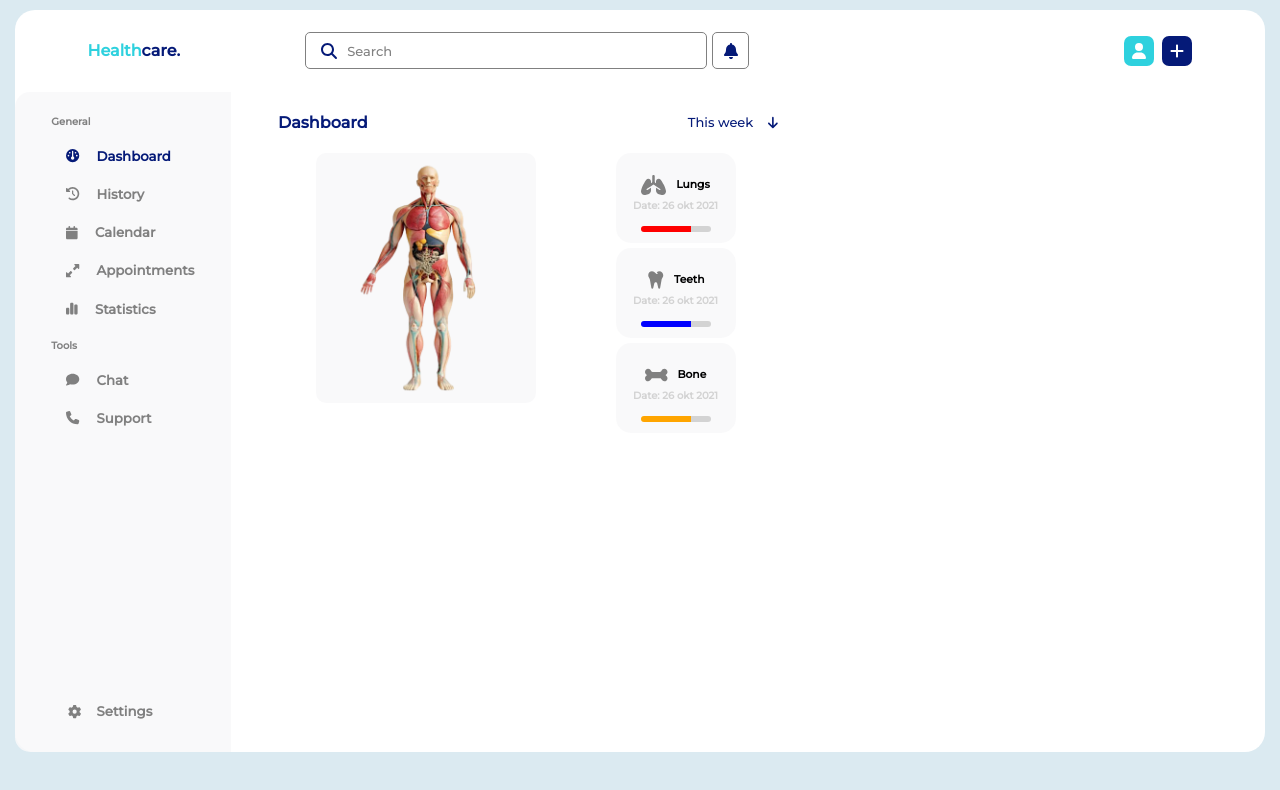
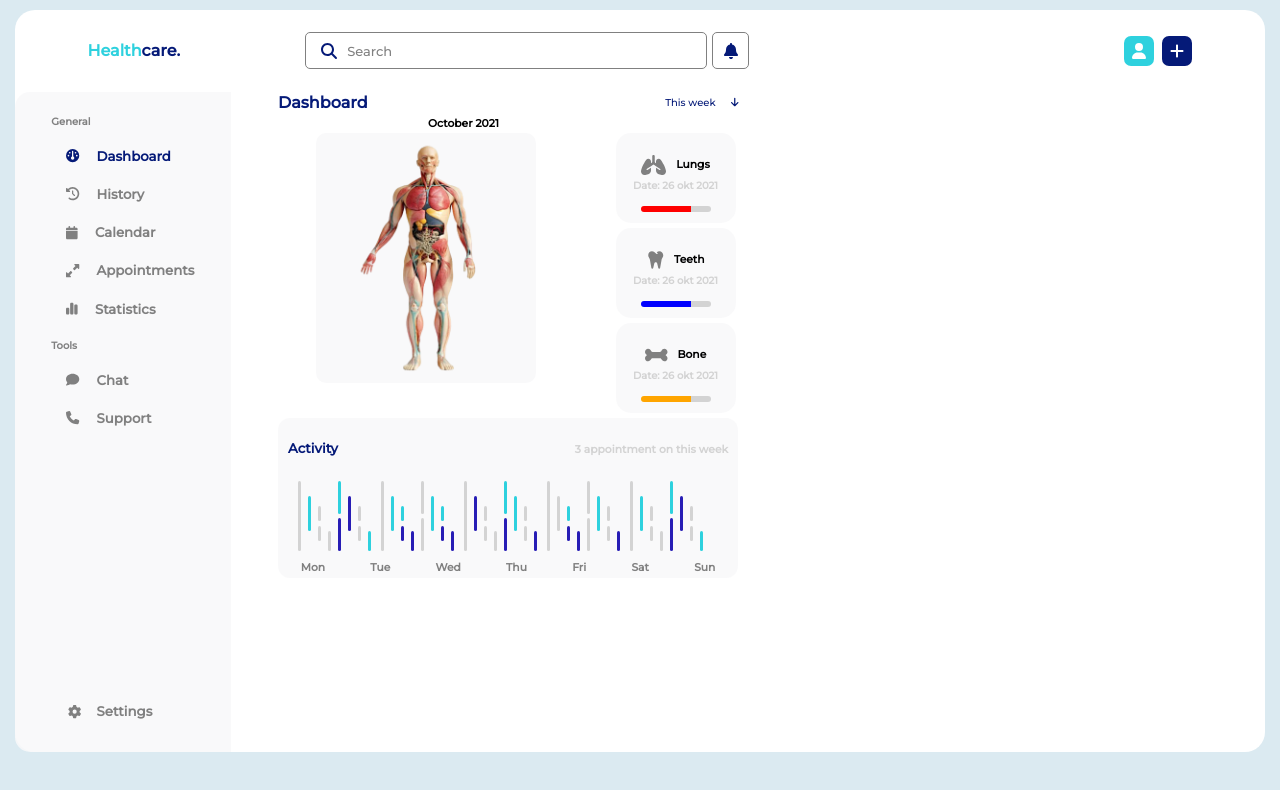
Before and after one commit to SAjay02/healthcare_dashboard, a React (Create React App) app: page / in a window 1280 px wide. Shown: the top 790 px of the page. Built offline with nearby package versions, Linux system fonts and the light colour scheme.

Commit message:
fix: activity

```diff
--- a/src/App.css
+++ b/src/App.css
@@ -22,6 +22,11 @@
 
 .dashboard_col
 {
-    width: 250px;
-    min-width: 250px;
+  width: 250px;
+  min-width: 250px;
 }
+
+.calendar_col
+{
+  min-width: 250px;
+}
--- a/src/App.js
+++ b/src/App.js
@@ -2,6 +2,7 @@ import Header from './components/Header/Header';
 import Sidebar from './components/Sidebar/Sidebar';
 import './App.css';
 import Dashboard from './components/DashboardMainContent/DashboardOverview/Dashboard';
+import Calendar from './components/DashboardMainContent/CalendarView/Calendar';
 function App() {
   return (
     <div className='app_container'>
@@ -10,6 +11,7 @@ function App() {
       <div className='row'>
           <div className='sidebar_col'><Sidebar/></div>
           <div className='dashboard_col'><Dashboard/></div>
+          <div className='calendar_col'><Calendar/></div>
       </div>
       {/* </div> */}
     </div>
--- a/src/components/DashboardMainContent/ActivityFeed/Activity.jsx
+++ b/src/components/DashboardMainContent/ActivityFeed/Activity.jsx
@@ -1,9 +1,50 @@
 import React from 'react'
-
+import "../../../styles/Activity/Activity.css"
+import {activityData} from "../../../data/ActivityData"
 export const Activity = () => {
   return (
     <div className="activity_container">
-
+       <div className='activity_top_contianer'>
+          <h5 style={{color:"#051a78"}}>Activity</h5>
+          <h6>3 appointment on this week</h6>
+       </div>
+       <div className='activity_middle_contianer'>
+        {
+          activityData.map((item)=>
+          {
+            return(
+              <div className='activity_middle_contianer'>
+               <div style={{backgroundColor:item.firstBar}} className='first_bar'></div>
+                <div style={{backgroundColor:item.secondBar}} className='second_bar'></div>
+                <div className='third_bar'>
+                  <div style={{backgroundColor:item.thirdFirstBar}}className='third_bar_first'></div>
+                  <div style={{backgroundColor:item.thirdSecondBar}} className='third_bar_second'></div>
+                </div>
+                <div style={{backgroundColor:item.fourthBar}} className='fourth_bar'></div>
+                <div className='fifth_bar'>
+                  <div style={{backgroundColor:item.fifthBarFirst}}className='fifth_bar_first'></div>
+                  <div style={{backgroundColor:item.fifthBarSecond}} className='fifth_bar_second'></div>
+                </div>
+                <div style={{backgroundColor:item.sixthBar}} className='sixth_bar'></div>
+                <div className='seventh_bar'>
+                  <div style={{backgroundColor:item.seventhBarFirst}}className='seventh_bar_first'></div>
+                  <div style={{backgroundColor:item.seventhBarSecond}} className='seventh_bar_second'></div>
+                </div>
+                <div style={{backgroundColor:item.eightBar}} className='eight_bar'></div>
+              </div>
+            )
+          })
+        }
+       </div>
+       <div className='activity_last_container'>
+            <h6>Mon</h6>
+            <h6>Tue</h6>
+            <h6>Wed</h6>
+            <h6>Thu</h6>
+            <h6>Fri</h6>
+            <h6>Sat</h6>
+            <h6>Sun</h6>
+        </div>
     </div>
   )
 }
--- /dev/null
+++ b/src/components/DashboardMainContent/CalendarView/Calendar.jsx
@@ -0,0 +1,14 @@
+import React from 'react'
+
+const Calendar = () => {
+  return (
+    <div>
+        <div>
+            <h6>October 2021</h6>
+
+        </div>
+    </div>
+  )
+}
+
+export default Calendar
--- a/src/components/DashboardMainContent/DashboardOverview/Dashboard.jsx
+++ b/src/components/DashboardMainContent/DashboardOverview/Dashboard.jsx
@@ -5,16 +5,20 @@ import "../../../styles/Dashboard/Dashboard.css"
 import anatomy from "../../../assests/Anatomy.png"
 import AnatomySection from './AnatomySection'
 import HealthStatus from './HealthStatus'
+import { Activity } from '../ActivityFeed/Activity'
 const Dashboard = () => {
   return (
     <div className="dashboard_container">
         <div className='dashboard_top_cont' style={{color:"#051a78"}}>
             <h4 >Dashboard</h4>
-            <p style={{fontSize:"small"}}>This week<span><FontAwesomeIcon className='search_icon' icon={faArrowDown} /></span></p>
+            <p >This week<span><FontAwesomeIcon className='search_icon' icon={faArrowDown} /></span></p>
         </div>
         <div className='dashboard_middle'>
-            <AnatomySection/>
-            <HealthStatus/>
+            <div className='anatomy_container_col'><AnatomySection/></div>
+            <div className='health_container_col'><HealthStatus/></div>
+        </div>
+        <div>
+          <Activity/>
         </div>
     </div>
   )
--- /dev/null
+++ b/src/data/ActivityData.js
@@ -0,0 +1,70 @@
+const activityData = [
+    {
+        firstBar:"lightgray",
+        secondBar:"#2ed1de",
+        thirdFirstBar:"lightgrey",
+        thirdSecondBar:"lightgrey",
+        fourthBar:"lightgrey",
+        fifthBarFirst:"#2ed1de",
+        fifthBarSecond:"#271db5",
+        sixthBar:"#271db5",
+        seventhBarFirst:"lightgrey",
+        seventhBarSecond:"lightgrey",
+        eightBar:"#2ed1de"
+    },
+    {
+        firstBar:"lightgray",
+        secondBar:"#2ed1de",
+        thirdFirstBar:"#2ed1de",
+        thirdSecondBar:"#271db5",
+        fourthBar:"#271db5",
+        fifthBarFirst:"lightgrey",
+        fifthBarSecond:"lightgrey",
+        sixthBar:"#2ed1de",
+        seventhBarFirst:"#2ed1de",
+        seventhBarSecond:"#271db5",
+        eightBar:"#271db5"
+    },
+    {
+        firstBar:"lightgray",
+        secondBar:"#271db5",
+        thirdFirstBar:"lightgrey",
+        thirdSecondBar:"lightgrey",
+        fourthBar:"lightgrey",
+        fifthBarFirst:"#2ed1de",
+        fifthBarSecond:"#271db5",
+        sixthBar:"#2ed1de",
+        seventhBarFirst:"lightgrey",
+        seventhBarSecond:"lightgrey",
+        eightBar:"#271db5"
+    },
+    {
+        firstBar:"lightgray",
+        secondBar:"lightgray",
+        thirdFirstBar:"#2ed1de",
+        thirdSecondBar:"#271db5",
+        fourthBar:"#271db5",
+        fifthBarFirst:"lightgrey",
+        fifthBarSecond:"lightgrey",
+        sixthBar:"#2ed1de",
+        seventhBarFirst:"lightgrey",
+        seventhBarSecond:"lightgrey",
+        eightBar:"#271db5"
+    },
+    {
+        firstBar:"lightgray",
+        secondBar:"#2ed1de",
+        thirdFirstBar:"lightgrey",
+        thirdSecondBar:"lightgrey",
+        fourthBar:"lightgrey",
+        fifthBarFirst:"#2ed1de",
+        fifthBarSecond:"#271db5",
+        sixthBar:"#271db5",
+        seventhBarFirst:"lightgrey",
+        seventhBarSecond:"lightgrey",
+        eightBar:"#2ed1de"
+    },
+
+]
+
+export {activityData}
--- a/src/styles/Activity/Activity.css
+++ b/src/styles/Activity/Activity.css
@@ -1,6 +1,164 @@
 .activity_container
 {
-    width: 200%;
-    height: 100px;
-    background-color: red;
+    width: 92%;
+    height: 160px;
+    background-color:  rgba(249, 249, 250, 0.879);
+    border-radius: 12px;
 }
+
+.activity_top_contianer
+{
+    display: flex;
+    margin-top: 5px;
+    justify-content: space-between;
+}
+
+.activity_top_contianer > h5
+{
+    margin-left: 10px;
+}
+
+.activity_top_contianer > h6
+{
+    color: lightgray;
+    margin-right: 10px;
+}
+
+.activity_middle_contianer
+{
+    display: flex;
+    margin-left: 10px;
+}
+
+.first_bar
+{
+    height: 70px;
+    width: 3px;
+    background-color: lightgray;
+    border-radius: 5px;
+}
+
+.second_bar
+{
+    height: 35px;
+    width: 3px;
+    background-color: #2ed1de;
+    border-radius: 5px;
+    margin-left: 7px;
+    margin-top: 15px;
+}
+
+.third_bar
+{
+    display: flex;
+    flex-direction: column;
+}
+
+.third_bar_first
+{
+    height: 15px;
+    width: 3px;
+    background-color: lightgrey;
+    border-radius: 5px;
+    margin-left: 7px;
+    margin-top: 25px;
+}
+
+.third_bar_second
+{
+    height: 15px;
+    width: 3px;
+    background-color: lightgrey;
+    border-radius: 5px;
+    margin-left: 7px;
+    margin-top: 5px;
+}
+
+.fourth_bar
+{
+    height: 20px;
+    width: 3px;
+    background-color: lightgray;
+    border-radius: 5px;
+    margin-left: 7px;
+    margin-top: 50px;
+}
+
+.fifth_bar
+{
+    display: flex;
+    flex-direction: column;
+}
+
+.fifth_bar_first
+{
+    height: 33px;
+    width: 3px;
+    background-color: lightgray;
+    border-radius: 5px;
+    margin-left: 7px;
+    margin-bottom: 4px;
+}
+
+.fifth_bar_second
+{
+    height: 33px;
+    width: 3px;
+    background-color: lightgray;
+    border-radius: 5px;
+    margin-left: 7px;
+}
+
+.sixth_bar
+{
+    height: 35px;
+    width: 3px;
+    background-color: #2ed1de;
+    border-radius: 5px;
+    margin-left: 7px;
+    margin-top: 15px;
+}
+
+.seventh_bar
+{
+    display: flex;
+    flex-direction: column;
+}
+
+.seventh_bar_first
+{
+    height: 15px;
+    width: 3px;
+    background-color: lightgrey;
+    border-radius: 5px;
+    margin-left: 7px;
+    margin-top: 25px;
+}
+
+.seventh_bar_second
+{
+    height: 15px;
+    width: 3px;
+    background-color: lightgrey;
+    border-radius: 5px;
+    margin-left: 7px;
+    margin-top: 5px;
+}
+
+.eight_bar
+{
+    height: 20px;
+    width: 3px;
+    background-color: lightgray ;
+    border-radius: 5px;
+    margin-left: 7px;
+    margin-top: 50px;
+}
+
+.activity_last_container
+{
+    display: flex;
+    justify-content: space-around;
+    margin-top: -15px;
+    color: gray;
+}
--- a/src/styles/Dashboard/Dashboard.css
+++ b/src/styles/Dashboard/Dashboard.css
@@ -2,10 +2,11 @@
 {
     display: flex;
     flex-direction: column;
-    height: 80vh;
+    height: 82vh;
     width: 200%;
     margin-left: 100px;
     /* background-color: red; */
+    margin-top: -20px;
 }
 
 .dashboard_top_cont
@@ -16,11 +17,28 @@
     align-items: center;
 }
 
+.dashboard_top_cont > p
+{
+    margin-right: 40px;
+    font-size: x-small;
+}
+
 .dashboard_middle
 {
     display: flex;
     justify-content: space-around;
+    flex-wrap: wrap;
     /* background-color: red; */
+}
+
+.anatomy_container_col
+{
+    max-width: 200%;
+}
+
+.health_container_col
+{
+    max-width: 200%;
 }
 
 .anatomy_container
```
